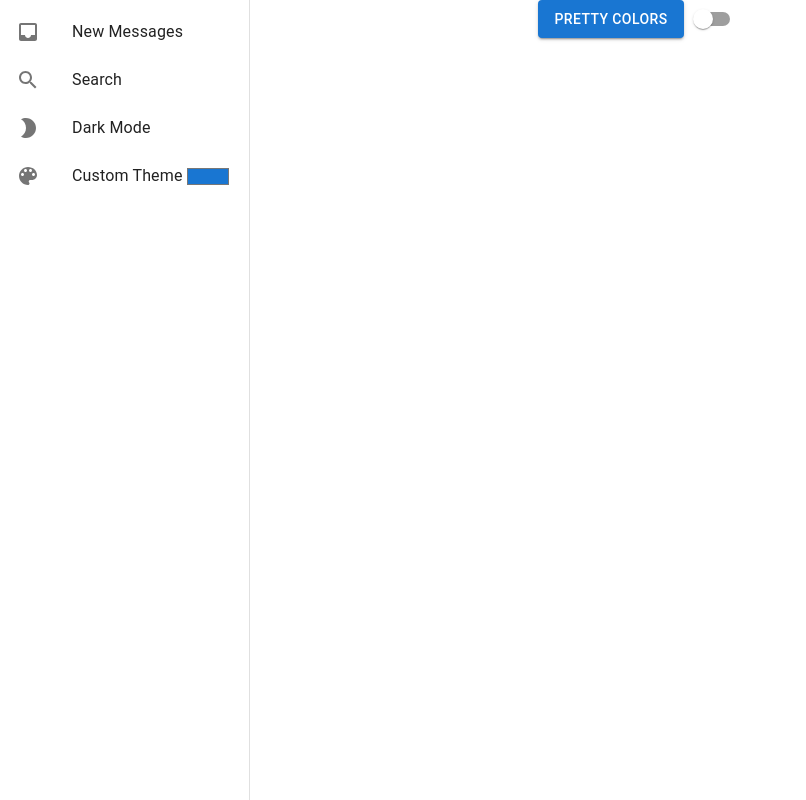
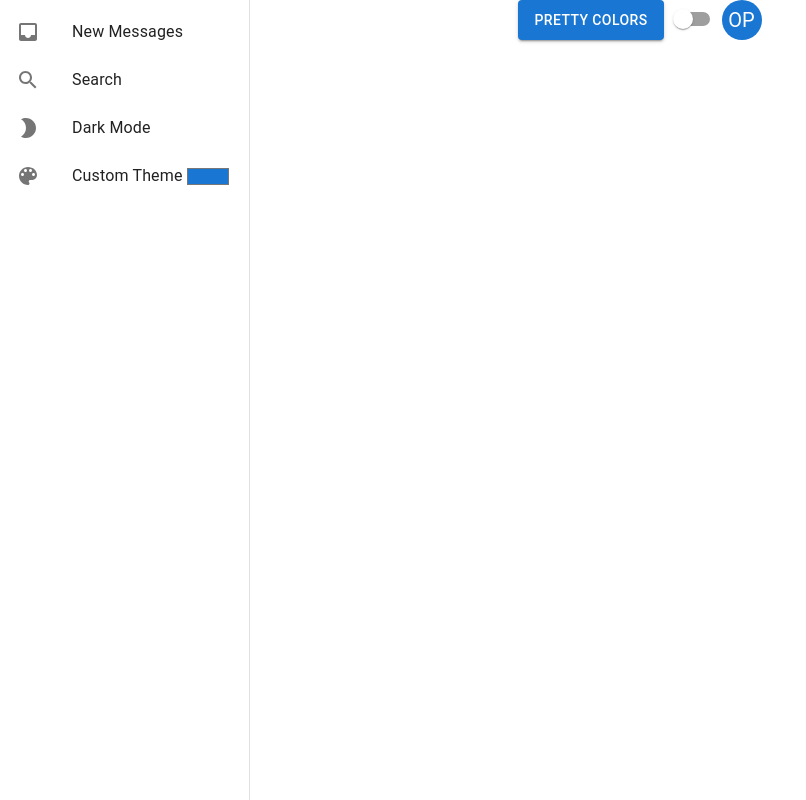
Before and after one commit to AnthonySchneider2000/React-Material-UI-Dynamic-Theme-Changer, a React (Create React App) app: page / in a window 1280 px wide. Shown: the whole page, without its empty margins (0-806 px from the left). Built offline with nearby package versions, Linux system fonts and the light colour scheme.

Commit message:
added styledavatar, modified secondary color

```diff
--- a/src/App.js
+++ b/src/App.js
@@ -9,8 +9,9 @@ import {
   ListItemIcon,
   ListItemText,
   Button,
+  Avatar,
 } from "@mui/material";
-import { createTheme, ThemeProvider } from "@mui/material/styles";
+import { styled, createTheme, ThemeProvider } from "@mui/material/styles";
 import InboxIcon from "@mui/icons-material/Inbox";
 import SearchIcon from "@mui/icons-material/Search";
 import { ColorLens } from "@mui/icons-material";
@@ -57,7 +58,7 @@ const App = () => {
   const [colorPickerColor, setColorPickerColor] = useState("#1976d2"); // Default initial color
 
   const handleThemeChange = () => {
-    const secondaryColor = darkenColor(userInputColor, 6);
+    const secondaryColor = darkenColor(userInputColor, 16);
     const backgroundColorDefault = lightenColor(userInputColor, 6);
     const backgroundColorPaper = lightenColor(userInputColor, 4);
     const themeMode = colorIsDark(userInputColor) ? "dark" : "light";
@@ -95,7 +96,6 @@ const App = () => {
     setUserInputColor(event.target.value);
   };
 
-
   const handleDarkModeToggle = () => {
     setDarkMode((prevMode) => !prevMode); // Toggle the dark mode state
     if (darkMode) {
@@ -116,6 +116,20 @@ const App = () => {
     createToast("You have 3 new messages");
   };
 
+  const StyledAvatar = styled(Avatar)`
+    ${({ theme }) => `
+cursor: pointer;
+background-color: ${theme.palette.primary.main};
+transition: ${theme.transitions.create(["background-color", "transform"], {
+      duration: theme.transitions.duration.standard,
+    })};
+&:hover {
+  background-color: ${theme.palette.secondary.main};
+  transform: scale(1.3);
+}
+`}
+  `;
+
   return (
     <>
       <Toaster />
@@ -125,6 +139,7 @@ const App = () => {
         <div className={styles.centeredContent}>
           <Button variant="contained">Pretty Colors</Button>
           <Switch color="secondary" />
+          <StyledAvatar>OP</StyledAvatar>
         </div>
 
         <div style={{ display: "flex" }}>
@@ -134,13 +149,13 @@ const App = () => {
                 <ListItemIcon>
                   <InboxIcon />
                 </ListItemIcon>
-                <ListItemText primary="New Messages"/>
+                <ListItemText primary="New Messages" />
               </ListItem>
               <ListItem button>
                 <ListItemIcon>
                   <SearchIcon />
                 </ListItemIcon>
-                <ListItemText primary="Search"/>
+                <ListItemText primary="Search" />
               </ListItem>
               <ListItem button onClick={handleDarkModeToggle}>
                 <ListItemIcon>
```
